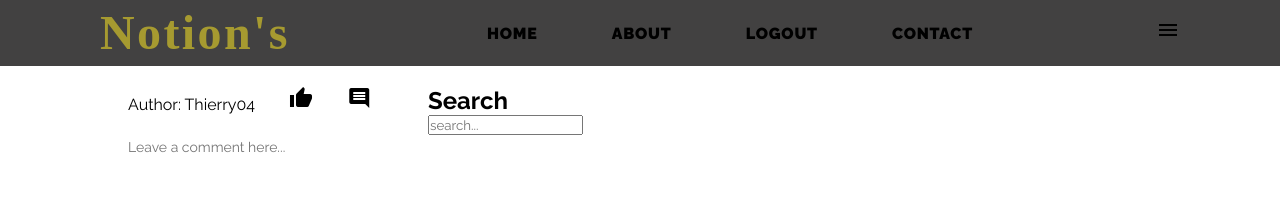
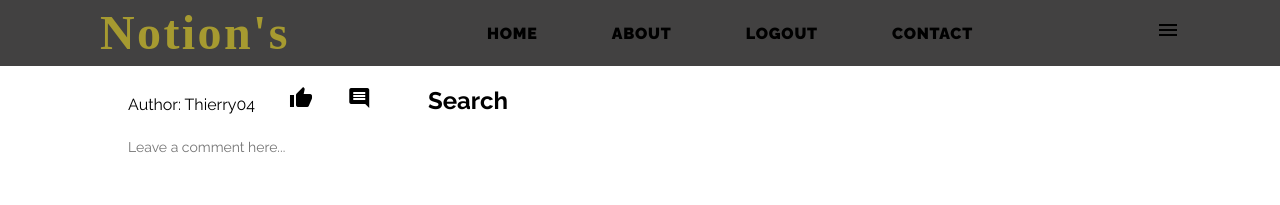
Before and after one commit to thierry04/Capstone_TT, a plain HTML site: page blog.html in a window 1280 px wide. Shown: the top 205 px of the page. Drawn offline with Linux system fonts and the light colour scheme.

Commit message:
hosted frontend

```diff
--- a/blog.html
+++ b/blog.html
@@ -59,14 +59,14 @@
         <!-- SEARCH ICONS -->
         <div class="section-search">
           <h2 class="section-title">Search</h2>
-          <form action="index.html" method="post">
+          <!-- <form action="index.html" method="post">
             <input
               type="text"
               name="search-term"
               class="text-input"
               placeholder="search..."
             />
-          </form>
+          </form> -->
         </div>
         <!-- SEARCH ICONS -->
 
```
